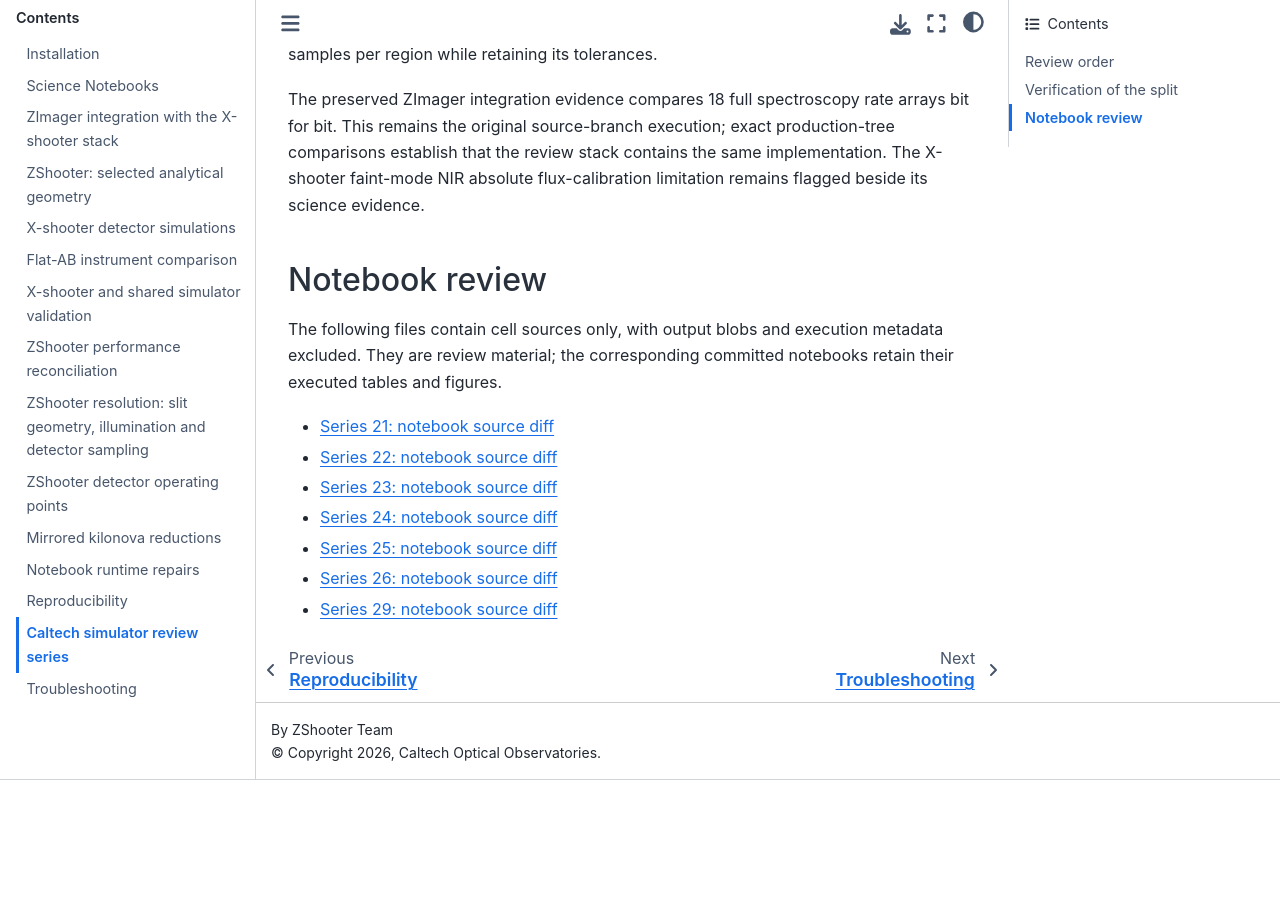
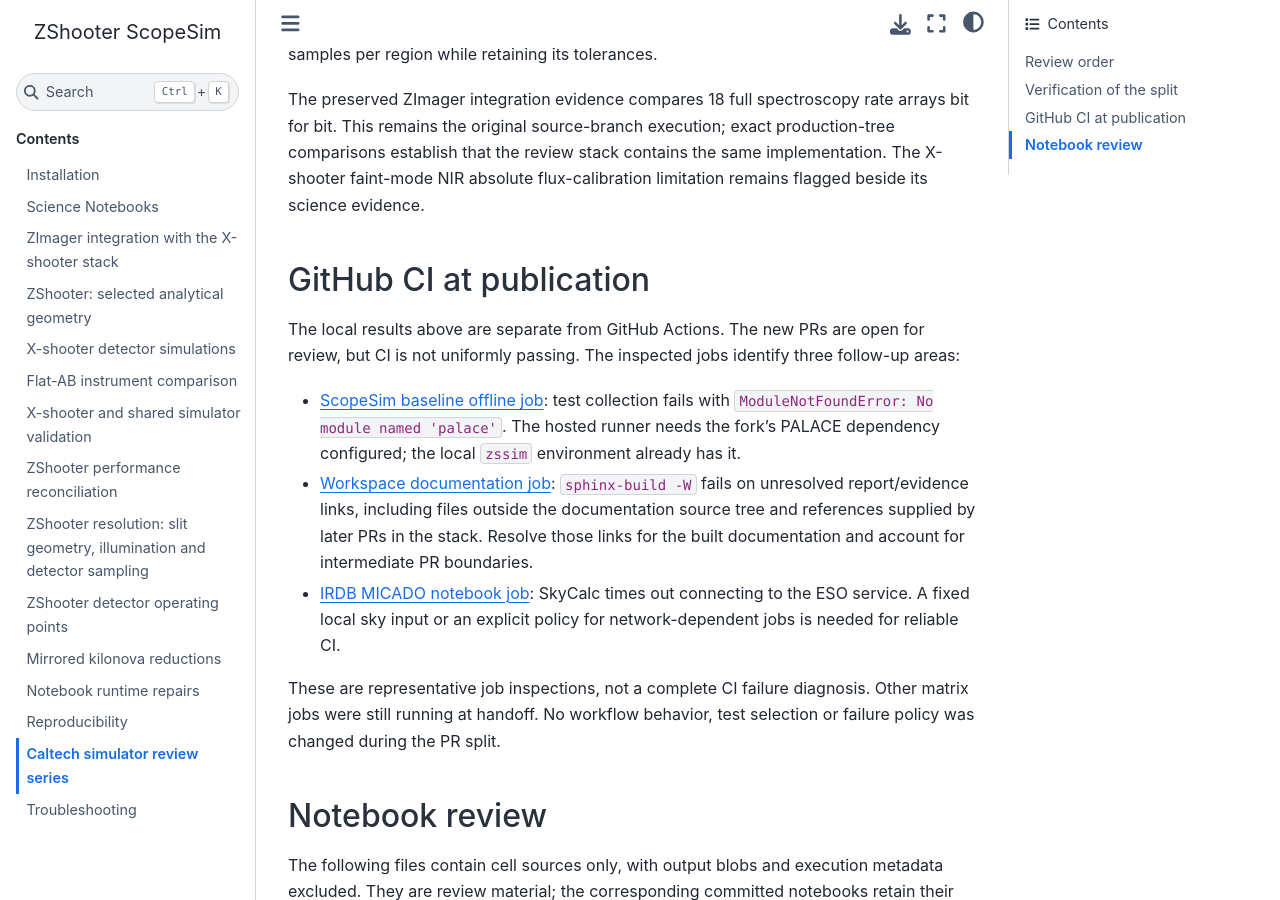
Before and after one commit to CaltechOpticalObservatories/zs-scopesim, a Sphinx documentation site: the page built from docs/review-series.md, in a window 1280 px wide and 900 px high, scrolled down 5985 px. Built offline with Sphinx 7.4.7 and the Sphinx Book theme 1.1.4, drawn with Linux system fonts in a browser that asks for light colours; before the commit the page ends 6765 px from its top, so only the background shows below that.

Commit message:
Record hosted CI follow-up separately from local validation

```diff
--- a/docs/review-series.md
+++ b/docs/review-series.md
@@ -65,6 +65,16 @@
 
 The preserved ZImager integration evidence compares 18 full spectroscopy rate arrays bit for bit. This remains the original source-branch execution; exact production-tree comparisons establish that the review stack contains the same implementation. The X-shooter faint-mode NIR absolute flux-calibration limitation remains flagged beside its science evidence.
 
+## GitHub CI at publication
+
+The local results above are separate from GitHub Actions. The new PRs are open for review, but CI is not uniformly passing. The inspected jobs identify three follow-up areas:
+
+- [ScopeSim baseline offline job](https://github.com/CaltechOpticalObservatories/ScopeSim/actions/runs/40016217269/job/120628819529): test collection fails with `ModuleNotFoundError: No module named 'palace'`. The hosted runner needs the fork's PALACE dependency configured; the local `zssim` environment already has it.
+- [Workspace documentation job](https://github.com/CaltechOpticalObservatories/zs-scopesim/actions/runs/40016572334/job/120630043859): `sphinx-build -W` fails on unresolved report/evidence links, including files outside the documentation source tree and references supplied by later PRs in the stack. Resolve those links for the built documentation and account for intermediate PR boundaries.
+- [IRDB MICADO notebook job](https://github.com/CaltechOpticalObservatories/irdb/actions/runs/40016224858/job/120628895328): SkyCalc times out connecting to the ESO service. A fixed local sky input or an explicit policy for network-dependent jobs is needed for reliable CI.
+
+These are representative job inspections, not a complete CI failure diagnosis. Other matrix jobs were still running at handoff. No workflow behavior, test selection or failure policy was changed during the PR split.
+
 ## Notebook review
 
 The following files contain cell sources only, with output blobs and execution metadata excluded. They are review material; the corresponding committed notebooks retain their executed tables and figures.
```
